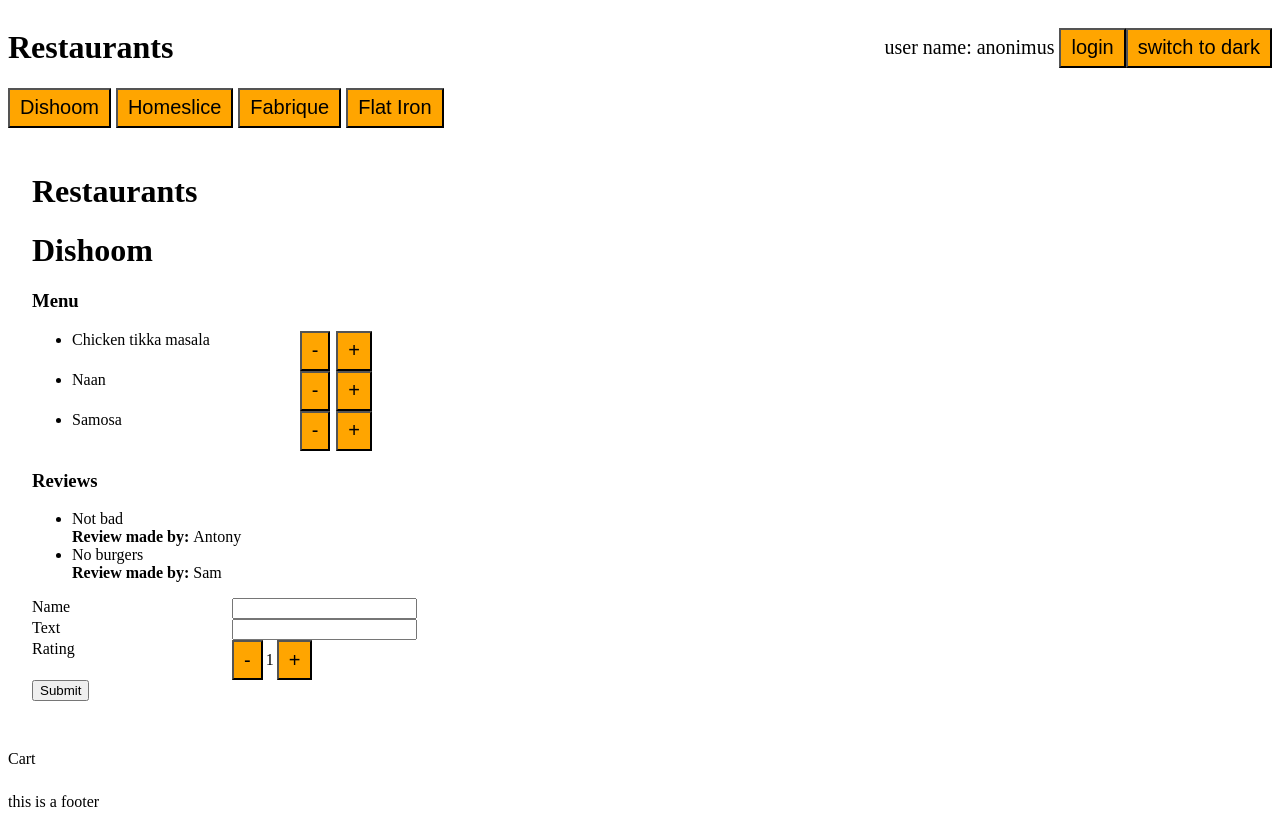
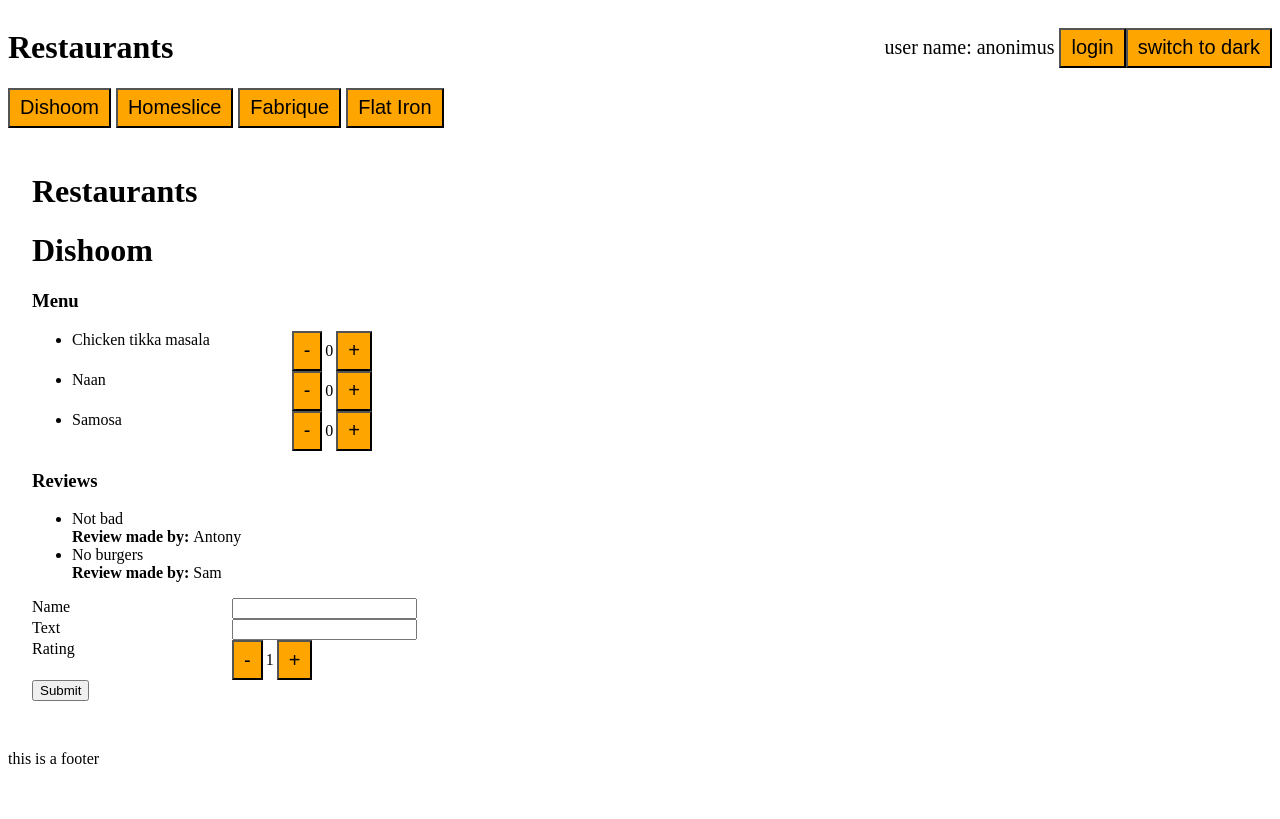
Before and after one commit to Windman/LearnReact, a React (Vite) app in the folder react-with-vite/: page / in a window 1280 px wide. Built offline with nearby package versions, Linux system fonts and the light colour scheme.

Commit message:
Add cart for menu items

```diff
--- a/react-with-vite/src/components/cart/cart.component.jsx
+++ b/react-with-vite/src/components/cart/cart.component.jsx
@@ -1,16 +1,19 @@
-import { useUser } from "../context/user.context";
 import { useSelector } from "react-redux";
 
 import styles from "./styles.module.css";
-import { selectCartByUserId } from "../../redux/entities/cart";
+import { selectCartState } from "../../redux/entities/cart";
 
 export const Cart = () => {
-  const { value: user } = useUser();
-  const cart = useSelector((state) => selectCartByUserId(state, user.id));
-
+  const cart = useSelector((state) => selectCartState(state));
   return (
     <div className={styles.cart}>
-      Cart
+      <ul>
+        {Object.keys(cart).map((menuId) => (
+          <li key={menuId}>
+            {menuId} - {cart[menuId]}
+          </li>
+        ))}
+      </ul>
     </div>
   );
 };
--- a/react-with-vite/src/components/order/order.component.jsx
+++ b/react-with-vite/src/components/order/order.component.jsx
@@ -1,28 +1,22 @@
 import { useDispatch, useSelector } from "react-redux";
+import { addMenuItem, removeMenuItem, selectAmountById} from "../../redux/entities/cart/index";
 
-import {
-  addCartItem,
-  removeCartItem,
-  selectCartByUserId,
-} from "../../redux/entities/cart/index";
 import { Counter } from "../counter/counter.component";
-import { useUser } from "../context/user.context";
 
-export const Order = ({menuItem}) => {
-  const { value: user } = useUser();
+export const Order = ({id}) => {
   const dispatch = useDispatch();
-  const cart = useSelector((state) => selectCartByUserId(state, user.id));
+  const amount = useSelector((state) => selectAmountById(state, id));
 
   const addItem = () => {
-    dispatch(addCartItem({userId: user.id, menuId: menuItem.id, count: 1}));
+    dispatch(addMenuItem(id));
   };
 
   const removeItem = () => {
-    dispatch(removeCartItem({userId: user.id, menuId: menuItem.id}));
+    dispatch(removeMenuItem(id));
   };
   return (
     <div>
-      <Counter value={cart.amount} increment={addItem} decrement={removeItem} />
+      <Counter value={amount} increment={addItem} decrement={removeItem} />
     </div>
   );
 };
--- a/react-with-vite/src/components/restaurant-card/restaurant-menu-item/restaurant-menu-item.component.jsx
+++ b/react-with-vite/src/components/restaurant-card/restaurant-menu-item/restaurant-menu-item.component.jsx
@@ -1,19 +1,16 @@
 import { Order } from "../../order/order.component";
-import { useUser } from "../../context/user.context";
 import { useSelector } from "react-redux";
 import { selectMenuById } from "../../../redux/entities/menu/index";
 import styles from "./styles.module.css";
 
 export const RestaurantMenuItem = ({ id }) => {
-  const { value: user } = useUser();
   const menuItem = useSelector((state) => selectMenuById(state, id));
 
   return (
     <div className={styles.item}>
       <div className="label">{menuItem.name}</div>
-      {/* <div className="counter">{user.isAuthorized ? <Order menuItem={menuItem} /> : undefined}</div> */}
       <div className="counter">
-        <Order menuItem={menuItem} />{" "}
+        <Order id={id} />{" "}
       </div>
     </div>
   );
--- a/react-with-vite/src/redux/entities/cart/index.js
+++ b/react-with-vite/src/redux/entities/cart/index.js
@@ -1,37 +1,32 @@
 import { createSlice } from "@reduxjs/toolkit";
 
 const initialState = {
-  entities: {},
-  ids: [],
 };
 
 export const cartSlice = createSlice({
   name: "cart",
   initialState,
   selectors: {
-    selectCartByUserId: (state, id) => {
-      if (!state.entities[id]) {
-        return {};
+    selectAmountById: (state, id) => state[id] || 0,
+    selectCartState: (state) => state,
+  },
+  reducers: {
+    addMenuItem: (state, {payload}) => {
+      state[payload] = (state[payload] || 0) + 1;
+    },
+    removeMenuItem: (state, {payload}) => {
+      if (!state[payload]) {
+        return state;
       }
 
-      return state.entities[id];
-    },
-  },
-  reducers: {
-    addCartItem: (state, action) => {
-      const {userId, menuId} = action.payload;
-      if (!state.entities[userId]) {
-        state.entities[userId] = {menuId, count: 1};
-      } else {
-        const current = state.entities[userId];
-        current.count = current.count + 1;
+      state[payload] = state[payload] - 1;
+
+      if (state[payload] <= 0) {
+        delete state[payload];
       }
-    },
-    removeCartItem: (state, action) => {
-      throw new Error("not implemented")
     },
   },
 });
 
-export const { selectCartByUserId } = cartSlice.selectors;
-export const { addCartItem, removeCartItem } = cartSlice.actions;
+export const { selectAmountById, selectCartState } = cartSlice.selectors;
+export const { addMenuItem, removeMenuItem } = cartSlice.actions;
```
